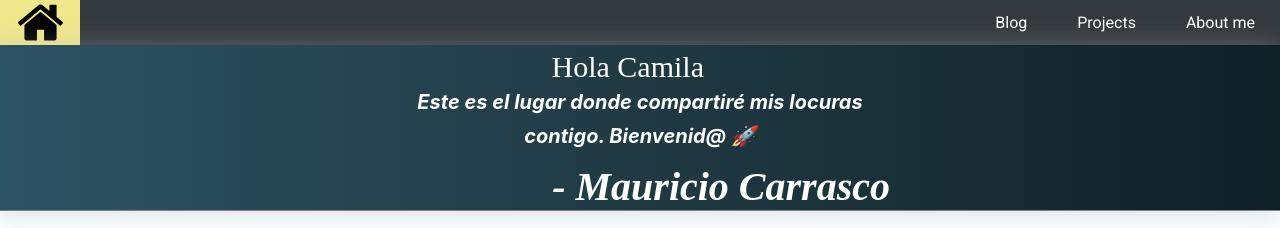
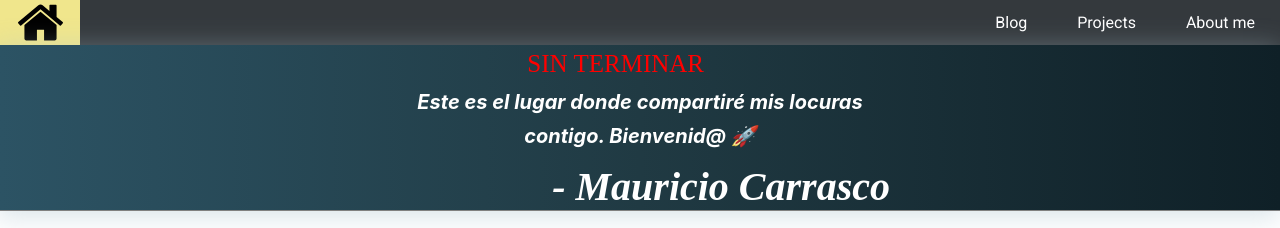
Before and after one commit to Mauricio2802/Mauricio2802.github.io, a plain HTML site: page index.html in a window 1280 px wide. Shown: the top 228 px of the page. Drawn offline with Linux system fonts and the light colour scheme; a web font is replaced by a local one.

Commit message:
Update index.html

```diff
--- a/index.html
+++ b/index.html
@@ -26,7 +26,7 @@
         <li><a href="projects.html">Projects</a></li>
         <li><a href="about-me.html">About me</a></li>
       </ul>
-      <p class="saludo">Hola Camila</p>
+      <p class="saludo" style="color:red; font-size: 25px">SIN TERMINAR</p>
     </nav>
     <!--Aqui termina el menú-->
     <main>
```
